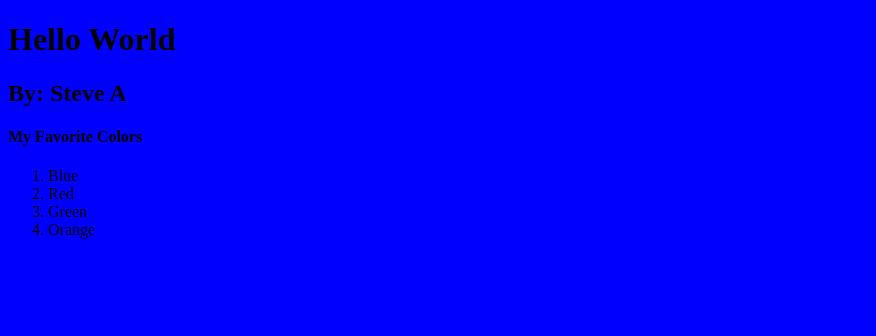
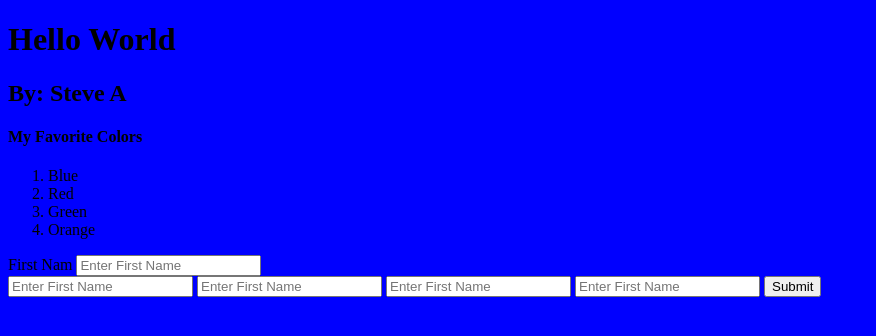
Before and after one commit to steveagboola/hello_worldBrian, a plain HTML site: page index.html in a window 1280 px wide. Shown: the whole page, without its empty margins (0-876 px from the left). Drawn offline with Linux system fonts and the light colour scheme.

Commit message:
add new form

```diff
--- a/index.html
+++ b/index.html
@@ -16,5 +16,14 @@
             <li>Green</li>
             <li>Orange</li>
         </ol>
+
+        <form action="firstName">First Nam</label>
+        <input type="text" name="firstName" id="firstName" placeholder="Enter First Name">
+        <form action="firstName"></form>
+        <input type="text" name="firstName" id="firstName" placeholder="Enter First Name">
+        <input type="text" name="firstName" id="firstName" placeholder="Enter First Name">
+        <input type="text" name="firstName" id="firstName" placeholder="Enter First Name">
+        <input type="text" name="firstName" id="firstName" placeholder="Enter First Name">
+        <input type="submit">
     </body>
 </html>
```
